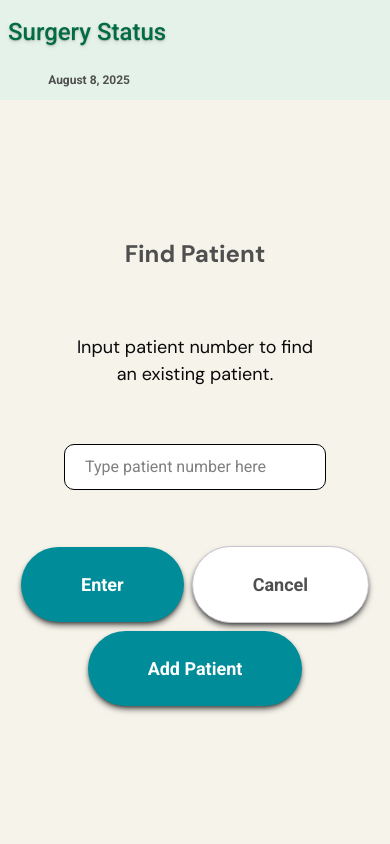
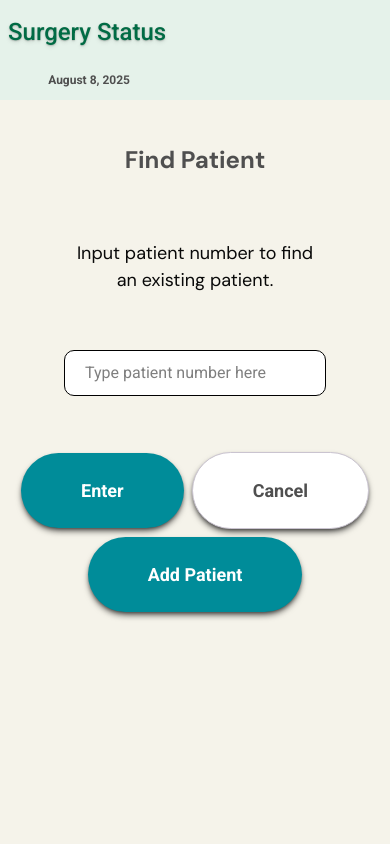
Before and after one commit to chingu-voyages/V56-tier2-team-25, a React (Vite) app: page /findPatient in a window 390 px wide. Shown: the top 844 px of the page. Built offline with nearby package versions, Linux system fonts and the light colour scheme; the HTML template or start-up script is replaced by a standard one.

Commit message:
find patient mobile design

```diff
--- a/src/components/Findpatient/FindPatient.jsx
+++ b/src/components/Findpatient/FindPatient.jsx
@@ -29,7 +29,7 @@ const FindPatient = ({ currentPatient, setCurrentPatient }) => {
     <section>
       <div className="min-h-screen w-full flex flex-col">
         <Header />
-          <div className="flex flex-1 flex-col items-center justify-center bg-[#F5F3EA]">
+          <div className="flex flex-1 flex-col items-center pt-11 lg:pt-0 md:justify-center bg-[#F5F3EA]">
             <div className="mb-16">
               <h1 className="text-[#4F4F4F] font-bold text-2xl lg:text-4xl dm-sans">Find Patient</h1>
             </div>
```
